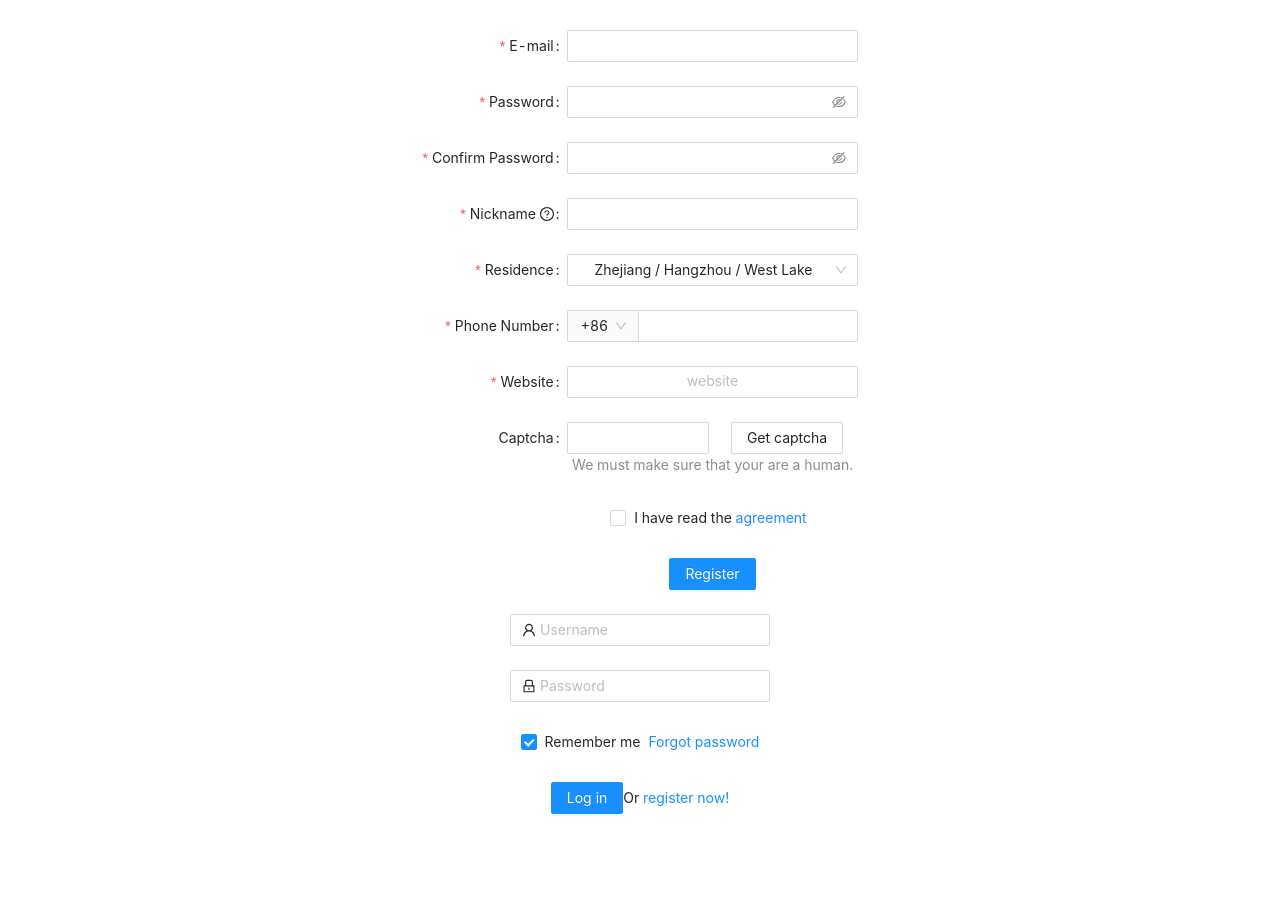
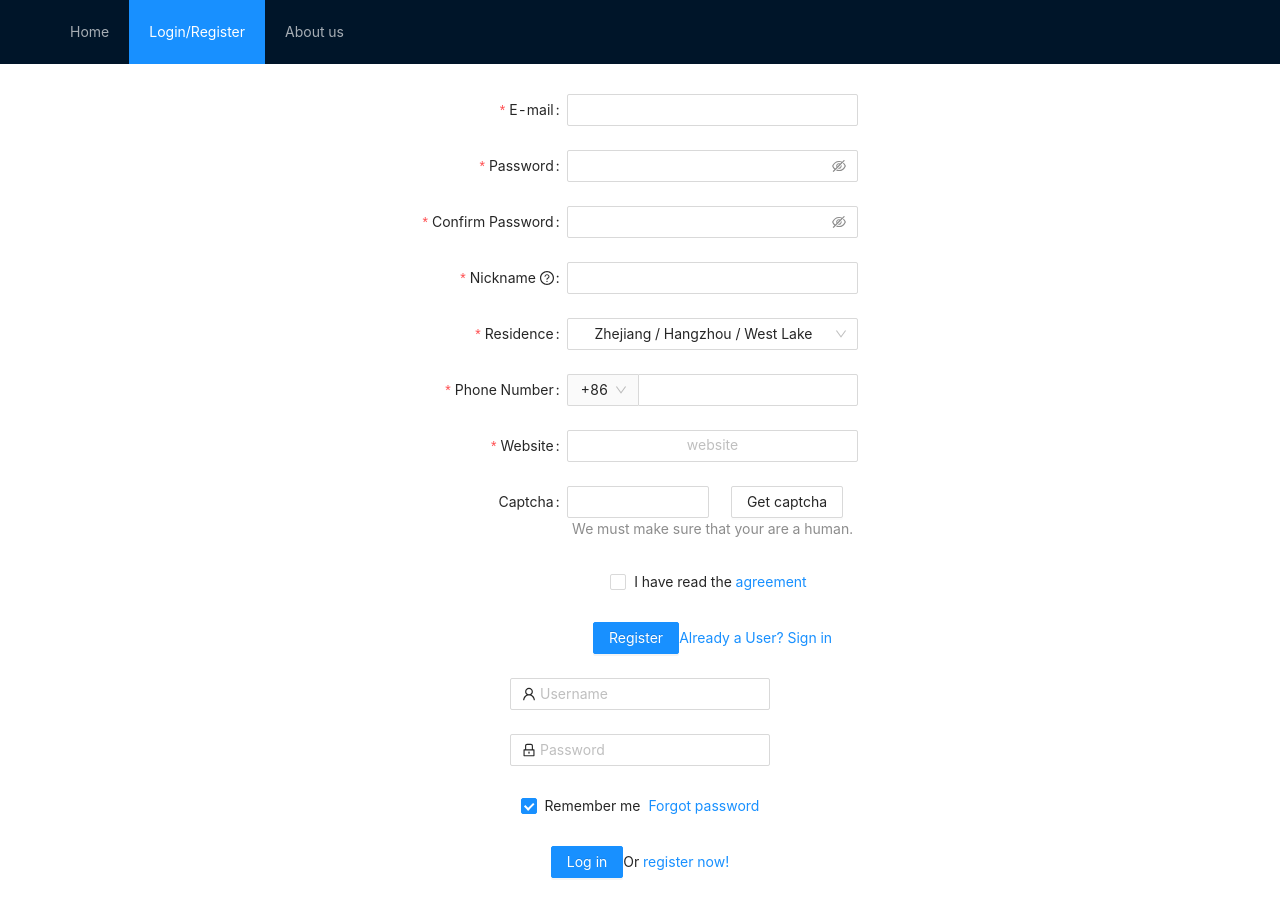
Before and after one commit to rishivit/front-end, a React (Create React App) app: page / in a window 1280 px wide. Before the commit the page ends 838 px from the top, so only its background shows below. Built offline with nearby package versions, Linux system fonts and the light colour scheme.

Commit message:
Added Navigation Component

```diff
--- a/src/App.js
+++ b/src/App.js
@@ -5,13 +5,15 @@ import 'antd/dist/antd.css';
 import './App.css';
 import RegisterPage from './components/register-form/register-form.component';
 import LoginPage from './components/login-form/login-form.component';
+import Navigation from './components/navigation/navigation.component';
 
 function App() {
   return (
     <div className="App">
+      <Navigation />
       <header className="App-header">
-        <div><RegisterPage/ ></div>
-        <div><LoginPage/ ></div>
+        <RegisterPage/ >
+        <LoginPage/ >
       </header>
     </div>
 
--- a/src/components/navigation/navigation.component.jsx
+++ b/src/components/navigation/navigation.component.jsx
@@ -0,0 +1,22 @@
+import React from 'react';
+import { Layout, Menu } from 'antd';
+import './navigation.css';
+
+const { Header } = Layout;
+
+const Navigation = () => {
+    return (
+        <Layout className="layout">
+            <Header>
+            <div className="navplace" />
+            <Menu theme="dark" mode="horizontal" defaultSelectedKeys={['2']}>
+                <Menu.Item key="1">Home</Menu.Item>
+                <Menu.Item key="2">Login/Register</Menu.Item>
+                <Menu.Item key="3">About us </Menu.Item>
+            </Menu>
+            </Header>
+        </Layout>
+    );
+}
+
+export default Navigation;
--- /dev/null
+++ b/src/components/navigation/navigation.css
@@ -0,0 +1,3 @@
+.navplace {
+    float: right;
+}
--- a/src/components/register-form/register-form.component.jsx
+++ b/src/components/register-form/register-form.component.jsx
@@ -250,6 +250,7 @@ const RegistrationForm = () => {
         <Button type="primary" htmlType="submit">
           Register
         </Button>
+        <a href="">Already a User? Sign in </a>
       </Form.Item>
     </Form>
   );
```
Also changed, not shown: src/components/navigation/navigation.styles.scss (deleted).
